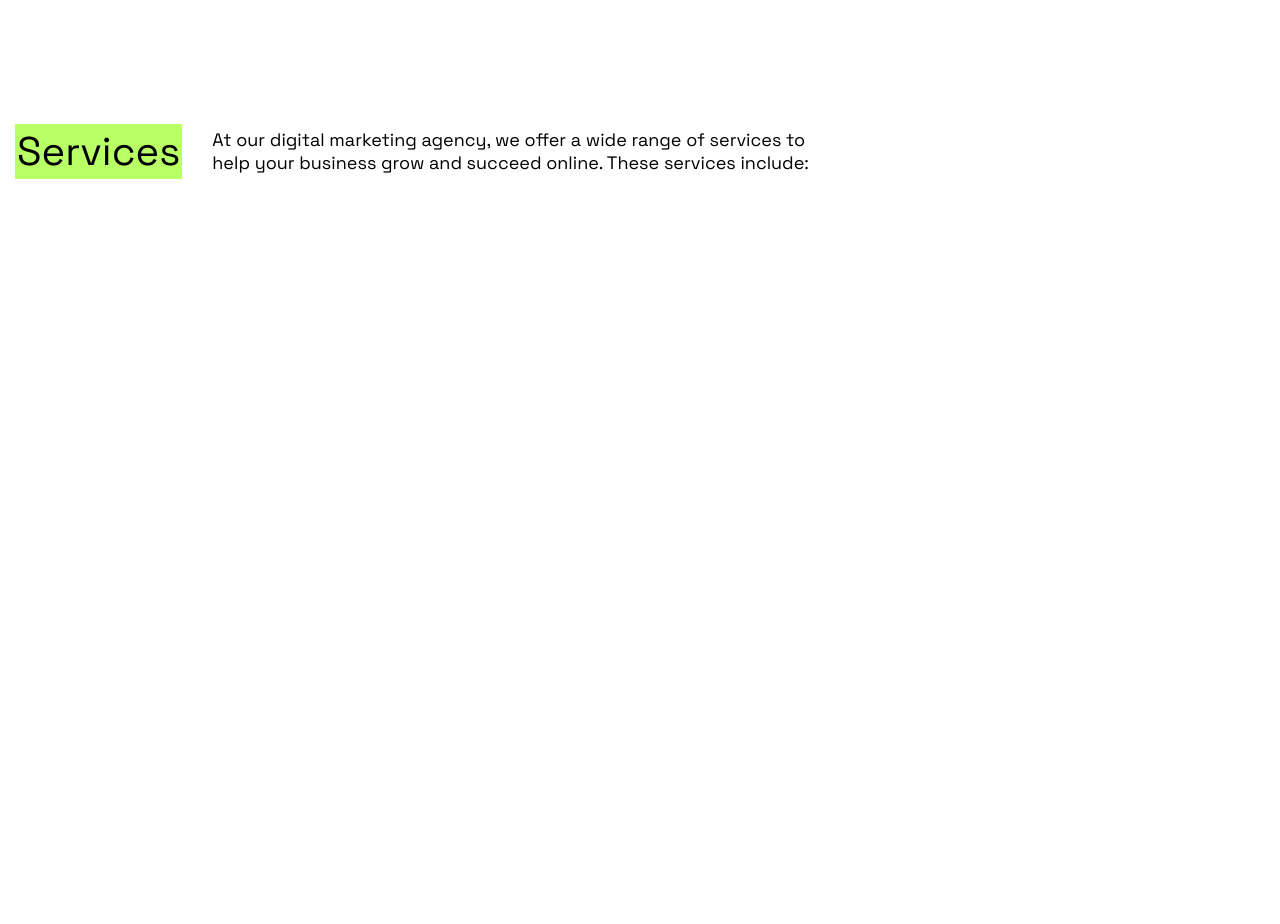
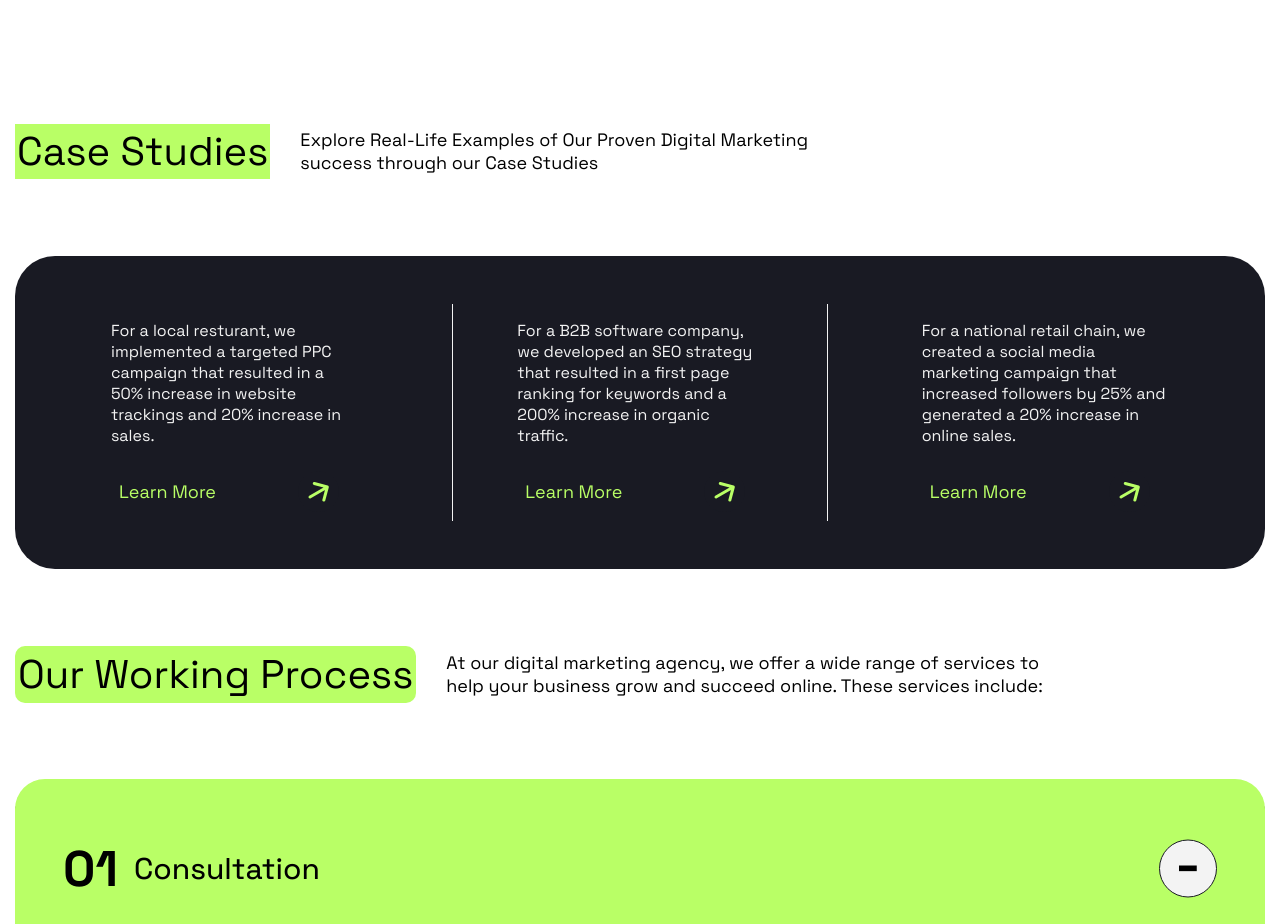
Before and after one commit to mercy299/Positivus, a Vue app: page / in a window 1280 px wide. Shown: the part 2460-3384 px from the top of the page. Before the commit the page ends 2716 px from the top, so only its background shows below. Built offline with nearby package versions, Linux system fonts and the light colour scheme; the HTML template or start-up script is replaced by a standard one.

Commit message:
chore:added more sections to the landing page

```diff
--- a/src/components/Home/HomeCaseStudies.vue
+++ b/src/components/Home/HomeCaseStudies.vue
@@ -2,14 +2,43 @@
   <div class="case-studies-wrapper">
     <div class="content">
       <div class="services-text">
-        <h1>Services</h1>
+        <h1>Case Studies</h1>
         <p>
-          At our digital marketing agency, we offer a wide range of services to <br />
-          help your business grow and succeed online. These services include:
+          Explore Real-Life Examples of Our Proven Digital Marketing <br />
+          success through our Case Studies
         </p>
       </div>
       <div class="words-flex">
-
+        <div class="card-text">
+          <p>
+            For a local resturant, we implemented a targeted PPC campaign that resulted in a 50%
+            increase in website trackings and 20% increase in sales.
+          </p>
+          <div class="learn-more">
+            <p>Learn More</p>
+            <img src="../../assets/learn-more-icon.svg" alt="Learn More" />
+          </div>
+        </div>
+        <div class="card-text">
+          <p>
+            For a B2B software company, we developed an SEO strategy that resulted in a first page
+            ranking for keywords and a 200% increase in organic traffic.
+          </p>
+          <div class="learn-more">
+            <p>Learn More</p>
+            <img src="../../assets/learn-more-icon.svg" alt="Learn More" />
+          </div>
+        </div>
+        <div class="card-text">
+          <p>
+            For a national retail chain, we created a social media marketing campaign that increased
+            followers by 25% and generated a 20% increase in online sales.
+          </p>
+          <div class="learn-more">
+            <p>Learn More</p>
+            <img src="../../assets/learn-more-icon.svg" alt="Learn More" />
+          </div>
+        </div>
       </div>
     </div>
   </div>
@@ -39,4 +68,29 @@
 .services-text p {
   font-size: 18px;
 }
+.words-flex {
+  background-color: #191a23;
+  display: grid;
+  grid-template-columns: repeat(3, 1fr);
+  gap: 30px;
+  padding: 3em 2em;
+  border-radius: 40px;
+}
+.words-flex > *:nth-child(2) {
+  border-left: 1px solid #f3f3f3;
+  border-right: 1px solid #f3f3f3;
+  /* padding: 0 1.7em; */
+}
+.card-text p {
+  color: #f3f3f3;
+  padding: 0 4em;
+}
+.learn-more {
+  display: flex;
+  gap: 10px;
+}
+.learn-more p {
+  font-size: 18px;
+  color: #b9ff66;
+}
 </style>
--- /dev/null
+++ b/src/components/Home/HomeWorkingProcess.vue
@@ -0,0 +1,137 @@
+<template>
+  <div class="working-process-wrapper">
+    <div class="content">
+      <div class="services-text">
+        <h1>Our Working Process</h1>
+        <p>
+          At our digital marketing agency, we offer a wide range of services to <br />
+          help your business grow and succeed online. These services include:
+        </p>
+      </div>
+      <div class="working-process-flex">
+        <div class="working-process-flex-item">
+          <div class="working-process-flex-item-header">
+            <div class="working-process-flex-item-header-text">
+              <h2>01</h2>
+              <h3>Consultation</h3>
+            </div>
+            <img src="../../assets/MinusIcon.svg" alt="Working Process" />
+          </div>
+          <hr />
+          <p>
+            During the initial consultation, we will discuss your buisness goals and objectives,
+            target audience, and current marketing efforts. This will allow us to understand your
+            needs and tailor our services to best fit your requirements.
+          </p>
+        </div>
+        <div class="working-process-flex-item">
+          <div class="working-process-flex-item-header">
+            <div class="working-process-flex-item-header-text">
+              <h2>02</h2>
+              <h3>Research and Strategy Development</h3>
+            </div>
+            <img src="../../assets/PlusIcon.svg" alt="Working Process" />
+          </div>
+        </div>
+        <div class="working-process-flex-item">
+          <div class="working-process-flex-item-header">
+            <div class="working-process-flex-item-header-text">
+              <h2>03</h2>
+              <h3>Implementation</h3>
+            </div>
+            <img src="../../assets/PlusIcon.svg" alt="Working Process" />
+          </div>
+        </div>
+        <div class="working-process-flex-item">
+          <div class="working-process-flex-item-header">
+            <div class="working-process-flex-item-header-text">
+              <h2>04</h2>
+              <h3>Monitoring and Optimization</h3>
+            </div>
+            <img src="../../assets/PlusIcon.svg" alt="Working Process" />
+          </div>
+        </div>
+        <div class="working-process-flex-item">
+          <div class="working-process-flex-item-header">
+            <div class="working-process-flex-item-header-text">
+              <h2>05</h2>
+              <h3>Reporting And Analaysis</h3>
+            </div>
+            <img src="../../assets/PlusIcon.svg" alt="Working Process" />
+          </div>
+        </div>
+        <div class="working-process-flex-item">
+          <div class="working-process-flex-item-header">
+            <div class="working-process-flex-item-header-text">
+              <h2>06</h2>
+              <h3>Report And Communication</h3>
+            </div>
+            <img src="../../assets/PlusIcon.svg" alt="Working Process" />
+          </div>
+        </div>
+      </div>
+    </div>
+  </div>
+</template>
+
+<script setup lang="ts"></script>
+
+<style scoped>
+.content {
+  max-width: var(--max-content-width);
+  font-family: var(--font-family);
+  margin: auto;
+}
+.services-text {
+  display: flex;
+  gap: 30px;
+  padding: 4em 0;
+  align-items: center;
+}
+.services-text h1 {
+  background-color: #b9ff66;
+  font-size: 40px;
+  font-weight: 400;
+  padding: 3px;
+  margin: 0;
+  border-radius: 10px;
+}
+.services-text p {
+  font-size: 18px;
+}
+.working-process-flex {
+  display: flex;
+  flex-direction: column;
+  gap: 2em;
+}
+.working-process-flex-item p {
+  font-size: 18px;
+  padding: 2em 0;
+}
+.working-process-flex-item {
+  background-color: #f3f3f3;
+  padding: 1em 3em;
+  border-radius: 30px;
+  box-shadow: 0px 4px #000000;
+}
+.working-process-flex-item:nth-child(1) {
+  background-color: #b9ff66;
+}
+.working-process-flex-item-header {
+  display: flex;
+  justify-content: space-between;
+  /* gap: 1em; */
+}
+.working-process-flex-item-header-text {
+  display: flex;
+  gap: 1em;
+  align-items: center;
+}
+h2 {
+  font-size: 50px;
+}
+h3 {
+  font-size: 30px;
+  font-weight: 450;
+}
+</style>
--- a/src/views/HomeView.vue
+++ b/src/views/HomeView.vue
@@ -4,6 +4,7 @@ import HomeLogos from '../components/Home/HomeLogos.vue'
 import HomeServices from '../components/Home/HomeServices.vue'
 import HomeHappen from '../components/Home/HomeHappen.vue'
 import HomeCaseStudies from '@/components/Home/HomeCaseStudies.vue'
+import HomeWorkingProcess from '@/components/Home/HomeWorkingProcess.vue'
 </script>
 
 <template>
@@ -13,6 +14,7 @@ import HomeCaseStudies from '@/components/Home/HomeCaseStudies.vue'
     <HomeServices />
     <HomeHappen />
     <HomeCaseStudies />
+    <HomeWorkingProcess />
   </main>
 </template>
 
```
Also changed, not shown: src/assets/MinusIcon.svg (added), src/assets/PlusIcon.svg (added).
